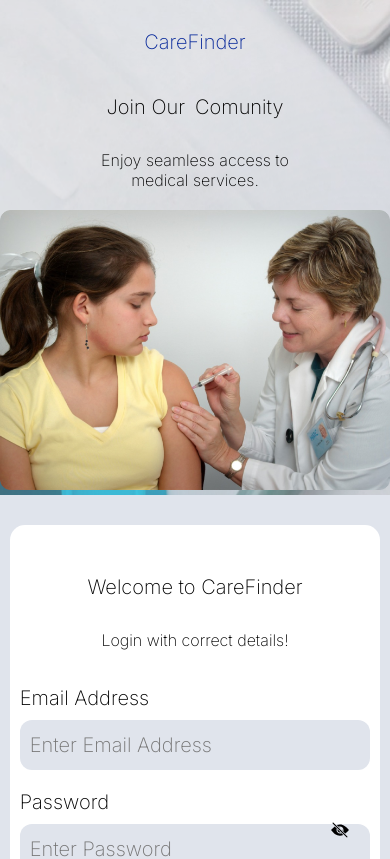
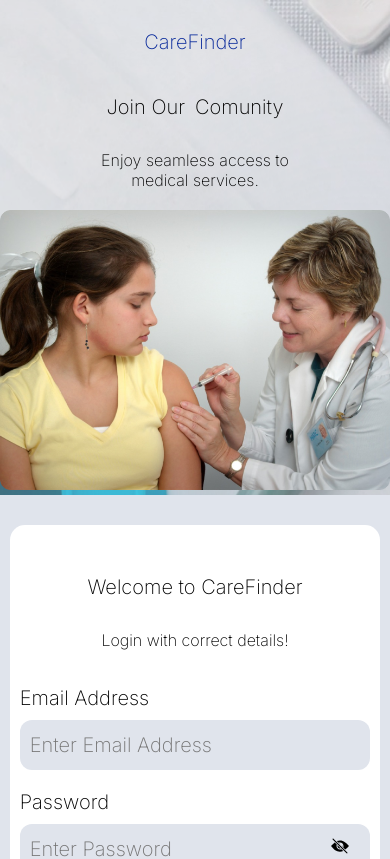
Before and after one commit to jahseed89/carefinder, a React (Create React App) app: page /auth in a window 390 px wide. Shown: the top 859 px of the page. Built offline with nearby package versions, Linux system fonts and the light colour scheme; no server answers.

Commit message:
responsiveness

```diff
--- a/src/components/input/input.scss
+++ b/src/components/input/input.scss
@@ -16,7 +16,7 @@
     }
 
     @media (max-width: 500px) {
-        top: 41rem;
+        top: 41.8rem;
         left: 16.5rem;
 
     }
--- a/src/pages/auth/login.scss
+++ b/src/pages/auth/login.scss
@@ -116,31 +116,6 @@
                         position: relative;
                     }
 
-                    // .pass-viewIcon {
-                    //     position: absolute;
-                    //     display: inline-block;
-                    //     top: 25.5rem;
-                    //     left: 30rem;
-                    //     cursor: pointer;
-
-                    //     @media (max-width: 900px) {
-                    //         top: 62.7rem;
-                    //         left: 35rem;
-
-                    //     }
-
-                    //     @media (max-width: 500px) {
-                    //         top: 48rem;
-                    //         left: 16.5rem;
-
-                    //     }
-
-                    //     @media (max-width: 365px) {
-                    //         top: 49rem;
-                    //         left: 15rem;
-
-                    //     }
-                    // }
                     .pass-viewIcon {
                         position: absolute;
                         display: inline-block;
@@ -155,7 +130,7 @@
                         }
 
                         @media (max-width: 500px) {
-                          top: 48rem;
+                          top: 48.5rem;
                           left: 16.5rem;
                         }
 
```
